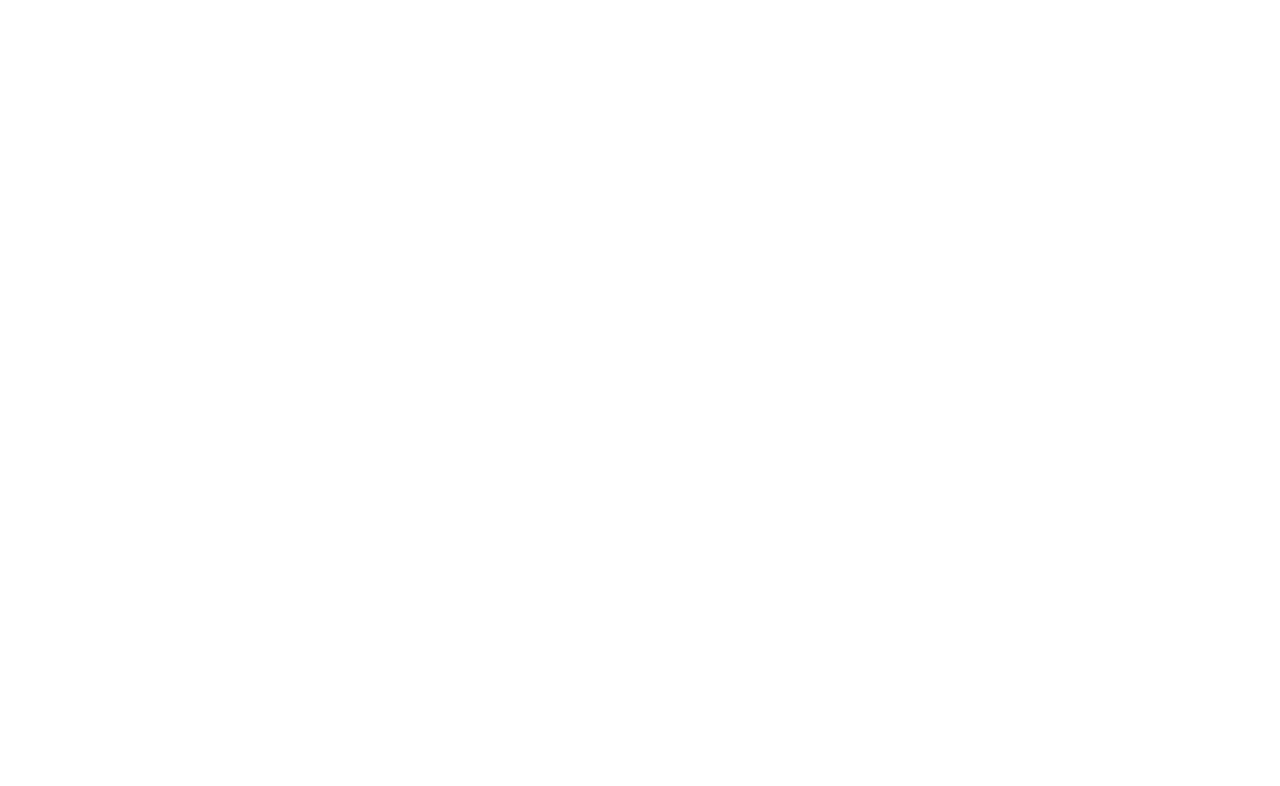
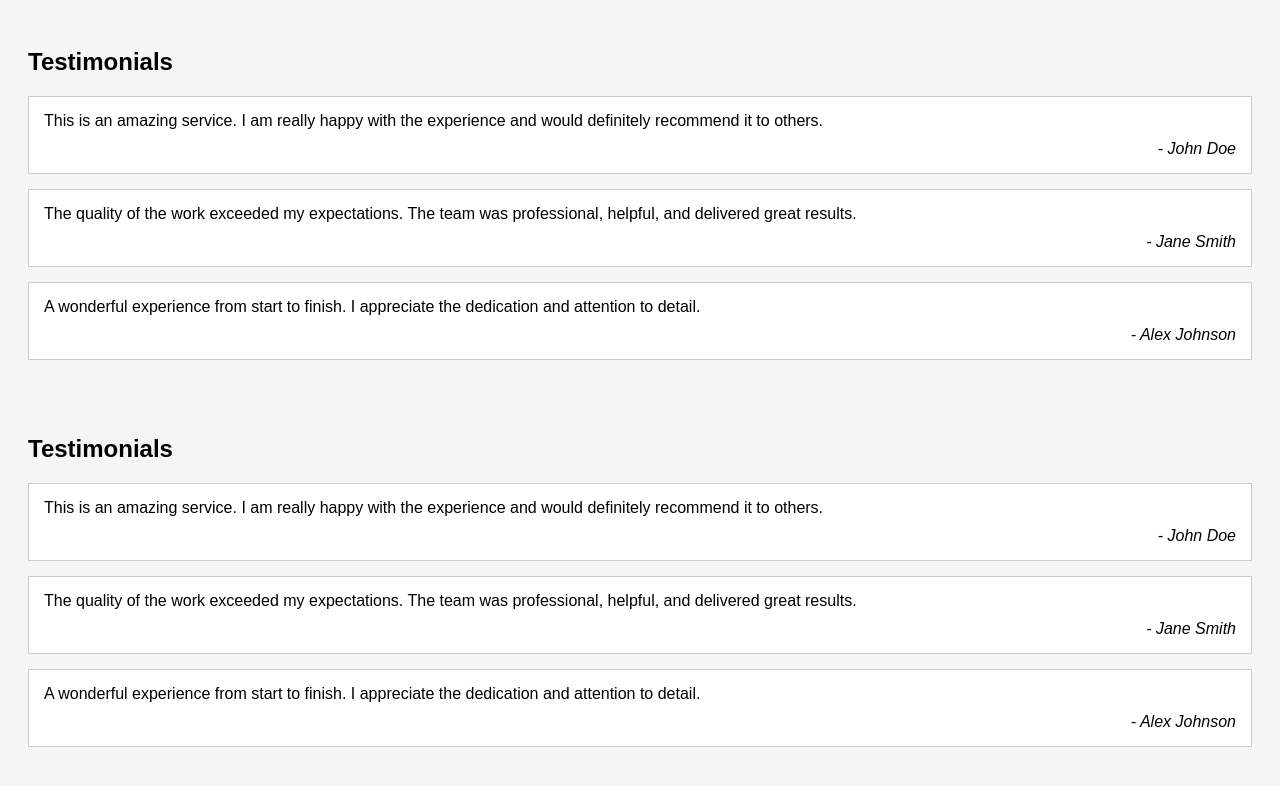
Before and after one commit to acciojob/testimonial-unknownking16, a website: page main.html in a window 1280 px wide. Drawn offline with Linux system fonts and the light colour scheme.

Commit message:
created a submission

```diff
--- a/main.html
+++ b/main.html
@@ -7,6 +7,42 @@
 </head>
 
 <body>
+	<div class="main-container">
+        <h2>Testimonials</h2>
+
+        <div class="testimonial">
+            <p>This is an amazing service. I am really happy with the experience and would definitely recommend it to others.</p>
+            <div class="author">- John Doe</div>
+        </div>
+
+        <div class="testimonial">
+            <p>The quality of the work exceeded my expectations. The team was professional, helpful, and delivered great results.</p>
+            <div class="author">- Jane Smith</div>
+        </div>
+
+        <div class="testimonial">
+            <p>A wonderful experience from start to finish. I appreciate the dedication and attention to detail.</p>
+            <div class="author">- Alex Johnson</div>
+        </div>
+    </div>
+	<div class="main-container">
+        <h2>Testimonials</h2>
+
+        <div class="testimonial">
+            <p>This is an amazing service. I am really happy with the experience and would definitely recommend it to others.</p>
+            <div class="author">- John Doe</div>
+        </div>
+
+        <div class="testimonial">
+            <p>The quality of the work exceeded my expectations. The team was professional, helpful, and delivered great results.</p>
+            <div class="author">- Jane Smith</div>
+        </div>
+
+        <div class="testimonial">
+            <p>A wonderful experience from start to finish. I appreciate the dedication and attention to detail.</p>
+            <div class="author">- Alex Johnson</div>
+        </div>
+    </div>
 	<!-- the entire body must be written by student -->
     <script type="text/javascript" src="./script.js">
 </script>
--- a/styles.css
+++ b/styles.css
@@ -1 +1,28 @@
 /*  your css code here. If applicable */
+body {
+            background-color: #f5f5f5;
+            font-family: Arial, sans-serif;
+        }
+
+        .main-container {
+            padding: 20px;
+            background-color: #f5f5f5;
+        }
+
+        .testimonial {
+            padding: 15px;
+            border: 1px solid #ccc;
+            background-color: white;
+            margin-bottom: 15px;
+        }
+
+        .testimonial p {
+            margin: 0;
+            font-size: 16px;
+        }
+
+        .author {
+            text-align: right;
+            font-style: italic;
+            margin-top: 10px;
+        }
```
